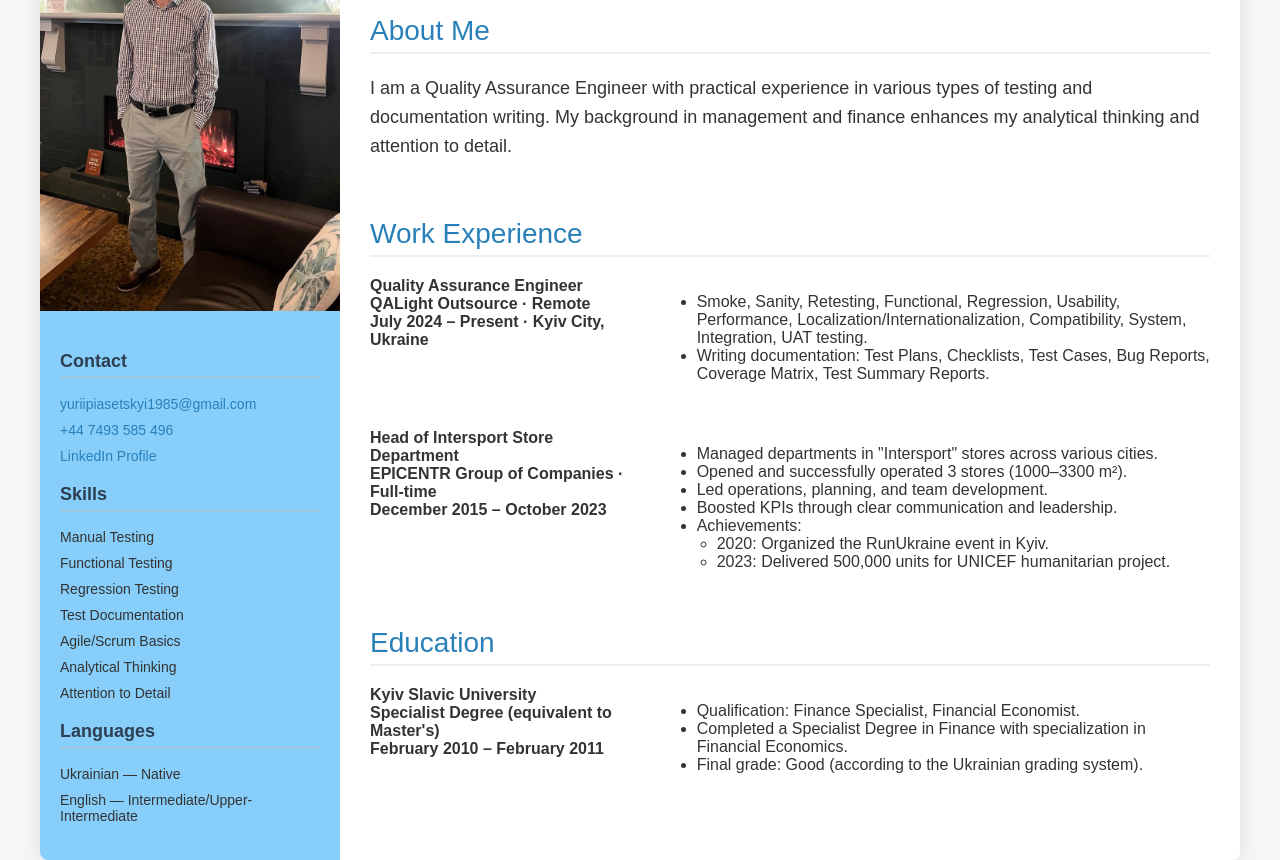
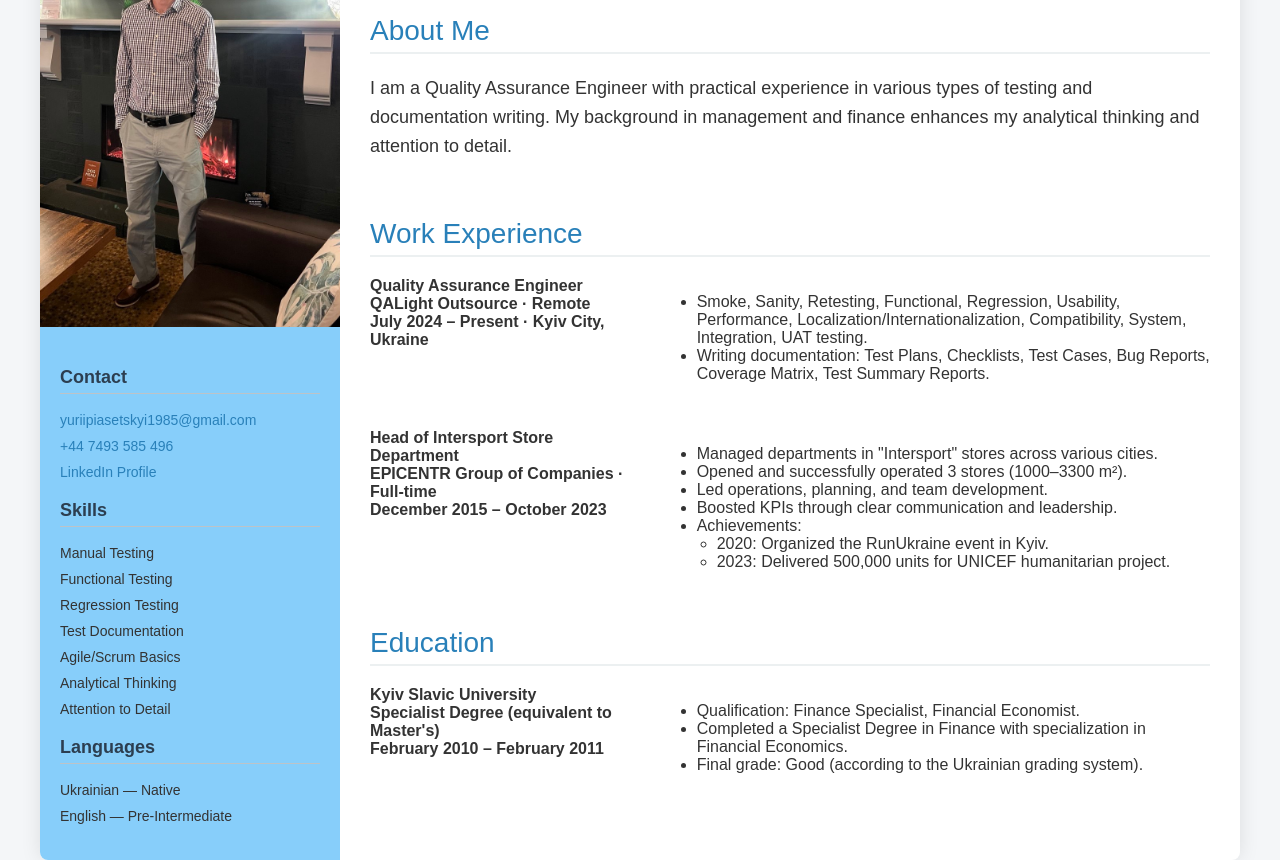
Before and after one commit to Yurajans/resume, a plain HTML site: page index.html in a window 1280 px wide. Shown: the part 183-1043 px from the top of the page. Drawn offline with Linux system fonts and the light colour scheme.

Commit message:
Update index.html

```diff
--- a/index.html
+++ b/index.html
@@ -165,7 +165,7 @@
       <h3>Languages</h3>
       <ul>
         <li>Ukrainian — Native</li>
-        <li>English — Intermediate/Upper-Intermediate</li>
+        <li>English — Pre-Intermediate</li>
       </ul>
     </div>
   </div>
```
